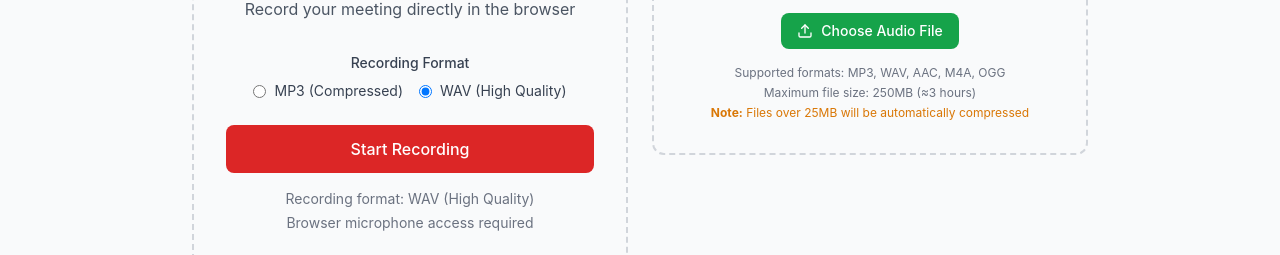
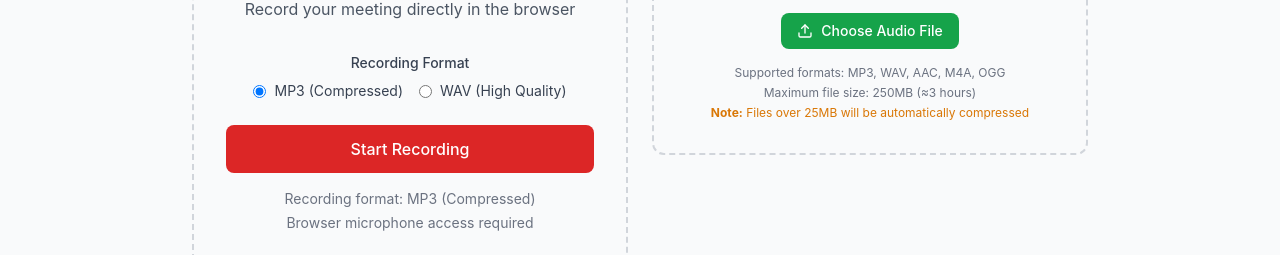
Before and after one commit to f3rrychr/Meeting-Transcriber-1.0, a React (Vite) app: page / in a window 1280 px wide. Shown: the part 404-659 px from the top of the page. Built offline with nearby package versions, Linux system fonts and the light colour scheme.

Commit message:
Set MP3 as default recording format

```diff
--- a/src/components/AudioRecorder.tsx
+++ b/src/components/AudioRecorder.tsx
@@ -14,7 +14,7 @@ const AudioRecorder: React.FC<AudioRecorderProps> = ({ onRecordingComplete }) =>
   const [audioBlob, setAudioBlob] = useState<Blob | null>(null);
   const [audioUrl, setAudioUrl] = useState<string | null>(null);
   const [isPlaying, setIsPlaying] = useState(false);
-  const [recordingFormat, setRecordingFormat] = useState<RecordingFormat>('wav');
+  const [recordingFormat, setRecordingFormat] = useState<RecordingFormat>('mp3');
 
   const mediaRecorderRef = useRef<MediaRecorder | null>(null);
   const audioChunksRef = useRef<Blob[]>([]);
```
